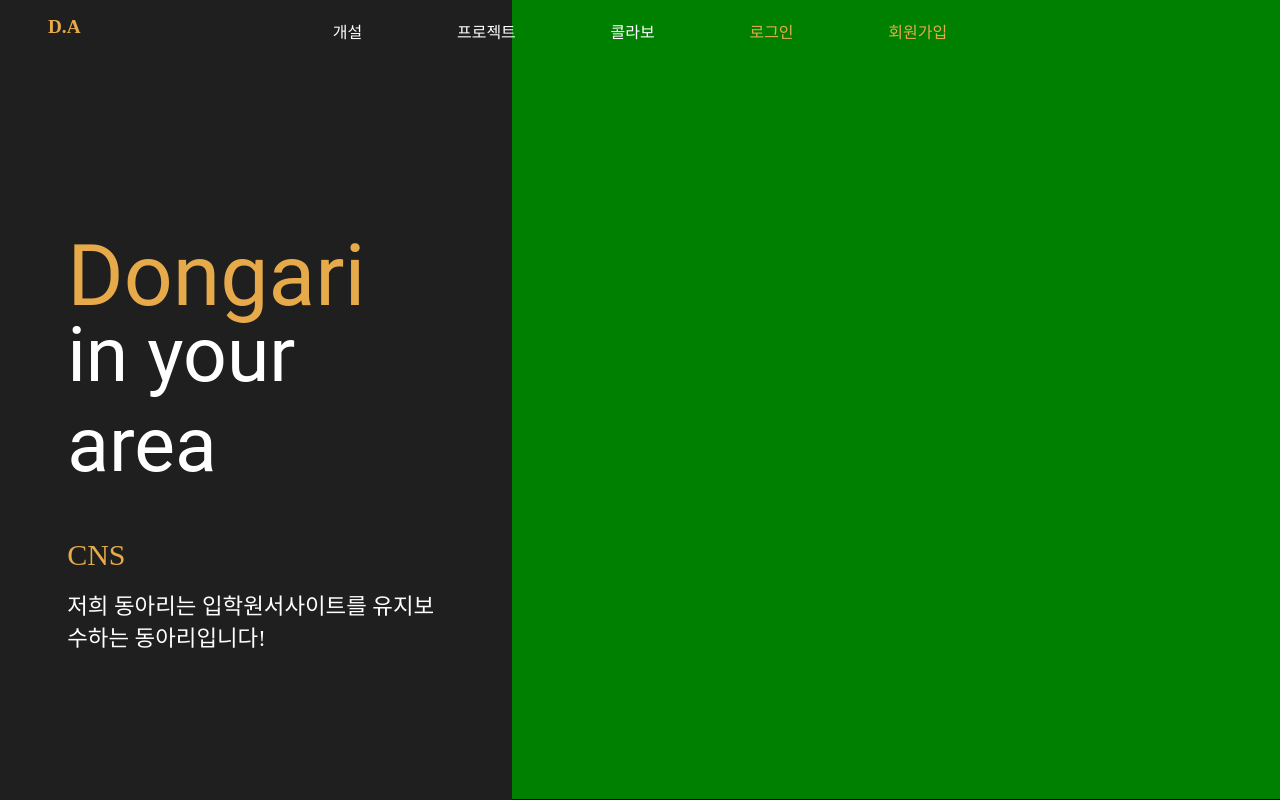
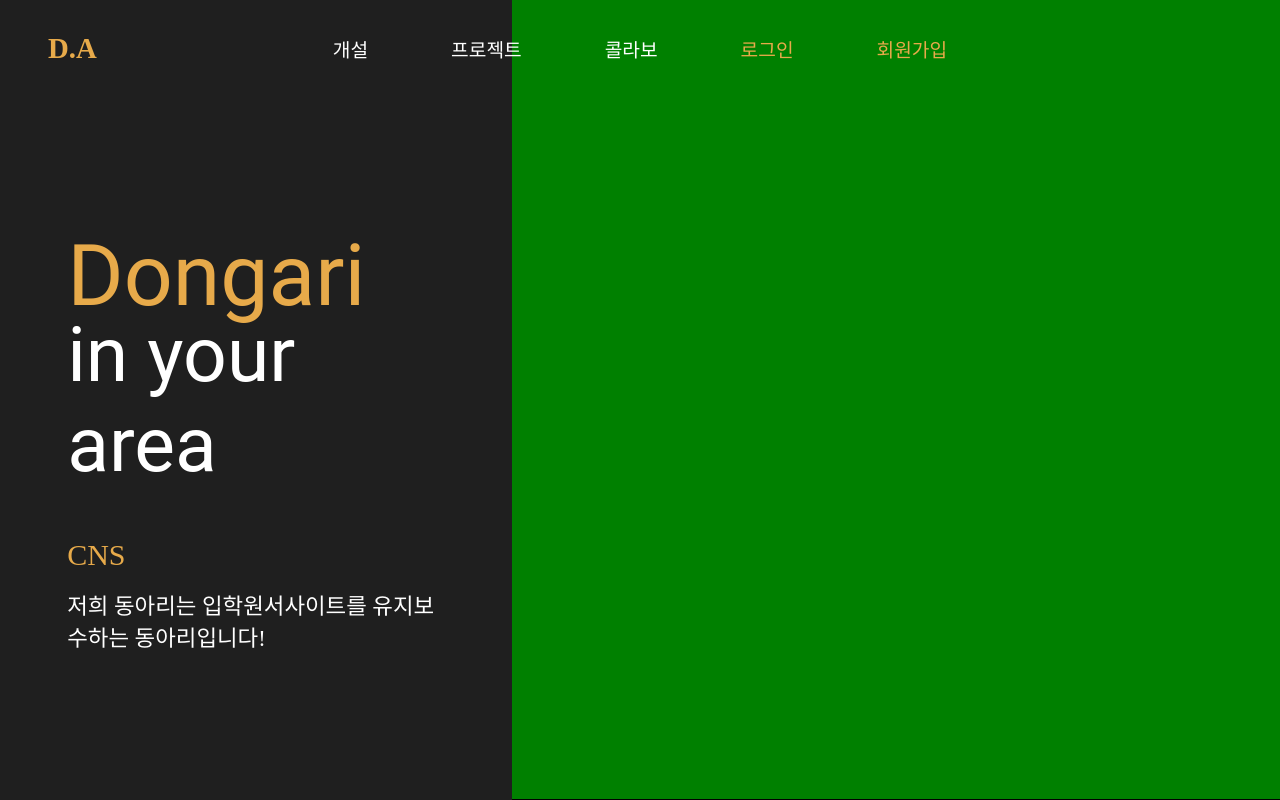
Before and after one commit to dong-area/DongArea-Frontend, a React (Create React App) app: page / in a window 1280 px wide. Shown: the top 800 px of the page. Built offline with nearby package versions, Linux system fonts and the light colour scheme; a web font is replaced by a local one.

Commit message:
FIX :: Header Font Size

```diff
--- a/src/components/Header.jsx
+++ b/src/components/Header.jsx
@@ -8,7 +8,8 @@ const Header = (props) => {
   useEffect(() => {
     if (
       window.location.pathname == "/SignIn" ||
-      window.location.pathname == "/SignUp"
+      window.location.pathname == "/SignUp" ||
+      window.location.pathname == "/create"
     )
       setIsSignInUp(true);
     else setIsSignInUp(false);
@@ -37,7 +38,12 @@ const Header = (props) => {
               <S.ContentTitleSpan color={`#e7aa4a`}>
                 내 동아리
               </S.ContentTitleSpan>
-              <S.ContentTitleSpan color={`#e7aa4a`}>내 정보</S.ContentTitleSpan>
+              <S.ContentTitleSpan
+                color={`#e7aa4a`}
+                onClick={() => Navigate("/myinfo")}
+              >
+                내 정보
+              </S.ContentTitleSpan>
             </>
           ) : (
             <>
--- a/src/style/HeaderStyle.jsx
+++ b/src/style/HeaderStyle.jsx
@@ -18,16 +18,17 @@ export const TitleNav = styled.nav`
 `;
 
 export const ContentSpan = styled.span`
-  margin: 1rem 3rem;
-  font-size: 1.2rem;
+  margin: 2rem 3rem;
+  font-size: 1.8rem;
   position: absolute;
   color: #e7aa4a;
   font-weight: bold;
 `;
 
 export const ContentTitleSpan = styled.span`
-  padding: 0rem 0.8rem;
+  padding: 1rem 0.8rem;
   font-family: "Nanum";
+  font-size: 1.2rem;
   color: ${(props) => props.color};
   &:hover {
     border-bottom: solid 0.15rem ${(props) => props.color};
```
